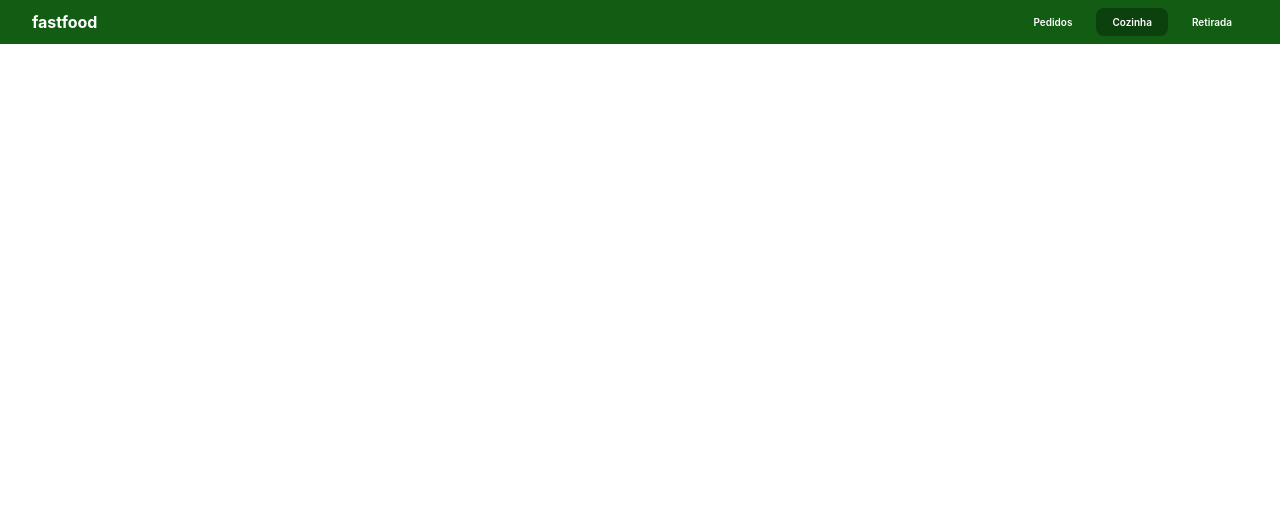
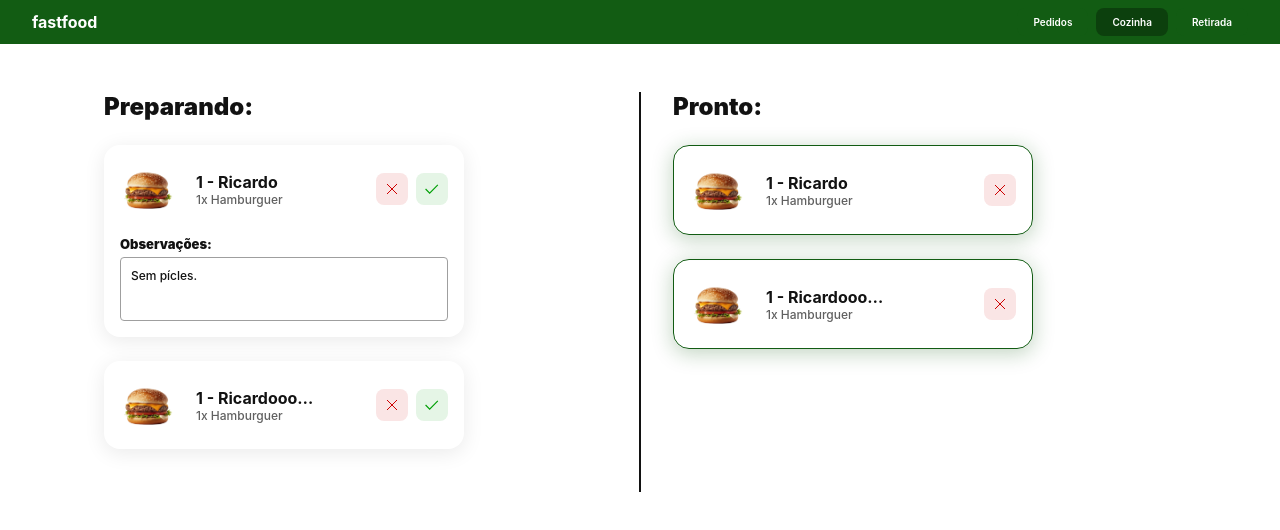
Before and after one commit to Canello/devio-front, a React (Create React App) app: page / in a window 1280 px wide. Both pictures are taken after a click on the element "Cozinha". Shown: the top 530 px of the page. Built offline with nearby package versions, Linux system fonts and the light colour scheme.

Commit message:
feat: add first draft of kitchen route

```diff
--- a/src/components/Button/Button.component.jsx
+++ b/src/components/Button/Button.component.jsx
@@ -1,14 +1,9 @@
 import { PrimaryButton, SecondaryButton } from "./Button.styles";
 
 export const Button = ({ variant = "primary", children, ...otherProps }) => {
-    switch (variant) {
-        case "primary":
-            return <PrimaryButton {...otherProps}>{children}</PrimaryButton>;
-        case "secondary":
-            return (
-                <SecondaryButton {...otherProps}>{children}</SecondaryButton>
-            );
-        default:
-            return <PrimaryButton {...otherProps}>{children}</PrimaryButton>;
+    if (variant === "primary") {
+        return <PrimaryButton {...otherProps}>{children}</PrimaryButton>;
+    } else if (variant === "secondary") {
+        return <SecondaryButton {...otherProps}>{children}</SecondaryButton>;
     }
 };
--- a/src/routes/Kitchen/Kitchen.component.jsx
+++ b/src/routes/Kitchen/Kitchen.component.jsx
@@ -1,5 +1,80 @@
-import { KitchenStyled } from "./Kitchen.styles";
+import { useState } from "react";
+import * as uuid from "uuid";
+import {
+    Divisor,
+    KitchenStyled,
+    List,
+    ListContainer,
+    Title,
+} from "./Kitchen.styles";
+import { Spacer } from "../../components/Spacer/Spacer.component";
+import { OrderCard } from "./subcomponents/OrderCard/OrderCard.component";
+import HamburguerImage from "../../assets/images/category-combos.png";
+import { CATEGORIES } from "../../utils/constants";
+import { Toggle } from "./subcomponents/Toggle/Toggle.component";
+
+const ORDERS = [
+    {
+        id: 1,
+        customerName: "Ricardo",
+        quantity: 1,
+        notes: "Sem pícles.",
+        product: {
+            name: "Hamburguer",
+            description: "200g de carne",
+            price: "30,50",
+            image: HamburguerImage,
+            category: CATEGORIES.combos,
+        },
+    },
+    {
+        id: 1,
+        customerName: "Ricardooooooooooooooooooo",
+        quantity: 1,
+        notes: "",
+        product: {
+            name: "Hamburguer",
+            description: "200g de carne",
+            price: "30,50",
+            image: HamburguerImage,
+            category: CATEGORIES.combos,
+        },
+    },
+];
 
 export const Kitchen = () => {
-    return <KitchenStyled className="page"></KitchenStyled>;
+    const [isShowingPreparingList, setIsShowingPreparingList] = useState(true);
+    const toggle = () => setIsShowingPreparingList(!isShowingPreparingList);
+
+    const [ordersBeingPrepared, setOrdersBeingPrepared] = useState(ORDERS);
+    const [ordersReady, setOrdersReady] = useState(ORDERS);
+
+    const ordersBeingPreparedCards = ordersBeingPrepared.map((order) => (
+        <OrderCard key={uuid.v4()} order={order} />
+    ));
+    const ordersReadyCards = ordersReady.map((order) => (
+        <OrderCard key={uuid.v4()} order={order} isReady={true} />
+    ));
+
+    return (
+        <KitchenStyled className="page">
+            <Toggle
+                isOn={!isShowingPreparingList}
+                labelOn="Pronto"
+                labelOff="Preparando"
+                onClick={toggle}
+            />
+            <ListContainer isShowing={isShowingPreparingList}>
+                <Title>Preparando:</Title>
+                <Spacer y={24} />
+                <List>{ordersBeingPreparedCards}</List>
+            </ListContainer>
+            <Divisor />
+            <ListContainer isShowing={!isShowingPreparingList}>
+                <Title>Pronto:</Title>
+                <Spacer y={24} />
+                <List>{ordersReadyCards}</List>
+            </ListContainer>
+        </KitchenStyled>
+    );
 };
--- a/src/routes/Kitchen/Kitchen.styles.js
+++ b/src/routes/Kitchen/Kitchen.styles.js
@@ -1,3 +1,44 @@
 import styled from "styled-components";
 
-export const KitchenStyled = styled.div``;
+export const KitchenStyled = styled.div`
+    display: flex;
+
+    @media screen and (max-width: 900px) {
+        flex-direction: column;
+    }
+`;
+
+export const ListContainer = styled.div`
+    flex: 1;
+
+    @media screen and (max-width: 900px) {
+        display: ${({ isShowing }) => (isShowing ? "block" : "none")};
+    }
+`;
+
+export const Title = styled.h1`
+    font-size: 24px;
+    font-weight: 900;
+    color: var(--neutral-8);
+`;
+
+export const Divisor = styled.div`
+    width: 1px;
+    height: 400px;
+    margin: 0 32px;
+    border-left: 2px solid var(--neutral-8);
+
+    @media screen and (max-width: 900px) {
+        display: none;
+    }
+`;
+
+export const ReadyContainer = styled.div`
+    flex: 1;
+`;
+
+export const List = styled.div`
+    display: flex;
+    flex-direction: column;
+    gap: 24px;
+`;
--- /dev/null
+++ b/src/routes/Kitchen/subcomponents/IconButton/IconButton.component.jsx
@@ -0,0 +1,24 @@
+import {
+    CancelIcon,
+    CancelIconButton,
+    ConfirmIcon,
+    ConfirmIconButton,
+} from "./IconButton.styles";
+import Cancel from "../../../../assets/icons/cancel.svg";
+import Confirm from "../../../../assets/icons/confirm.svg";
+
+export const IconButton = ({ variant = "confirm" }) => {
+    if (variant === "confirm") {
+        return (
+            <ConfirmIconButton>
+                <ConfirmIcon src={Confirm} />
+            </ConfirmIconButton>
+        );
+    } else if (variant === "cancel") {
+        return (
+            <CancelIconButton>
+                <CancelIcon src={Cancel} />
+            </CancelIconButton>
+        );
+    }
+};
--- /dev/null
+++ b/src/routes/Kitchen/subcomponents/IconButton/IconButton.styles.js
@@ -0,0 +1,31 @@
+import styled from "styled-components";
+
+const BaseIconButton = styled.button`
+    display: flex;
+    justify-content: center;
+    align-items: center;
+    width: 32px;
+    height: 32px;
+    border-radius: 8px;
+    transition: opacity 150ms linear;
+
+    &:hover {
+        opacity: 0.6;
+    }
+`;
+
+export const ConfirmIconButton = styled(BaseIconButton)`
+    background-color: var(--green-3);
+`;
+
+export const CancelIconButton = styled(BaseIconButton)`
+    background-color: var(--red-2);
+`;
+
+export const ConfirmIcon = styled.img`
+    height: 14px;
+`;
+
+export const CancelIcon = styled.img`
+    height: 12px;
+`;
--- /dev/null
+++ b/src/routes/Kitchen/subcomponents/OrderCard/OrderCard.component.jsx
@@ -0,0 +1,49 @@
+import {
+    ButtonsContainer,
+    CustomerName,
+    InfoContainer,
+    OrderContent,
+    OrderCardStyled,
+    ProductImage,
+    TextContainer,
+    NotesContainer,
+    NotesTitle,
+    Notes,
+    MainContainer,
+} from "./OrderCard.styles";
+import { IconButton } from "../IconButton/IconButton.component";
+import { Spacer } from "../../../../components/Spacer/Spacer.component";
+
+export const OrderCard = ({ order, isReady = false }) => {
+    const { product, id, quantity, customerName, notes } = order;
+
+    return (
+        <OrderCardStyled isReady={isReady}>
+            <MainContainer>
+                <InfoContainer>
+                    <ProductImage src={product.image} />
+                    <TextContainer>
+                        <CustomerName>{id + " - " + customerName}</CustomerName>
+                        <OrderContent>
+                            {quantity + "x " + product.name}
+                        </OrderContent>
+                    </TextContainer>
+                </InfoContainer>
+                <ButtonsContainer>
+                    <IconButton variant="cancel" />
+                    {isReady ? null : <IconButton variant="confirm" />}
+                </ButtonsContainer>
+            </MainContainer>
+            {notes && !isReady ? (
+                <>
+                    <Spacer y={16} />
+                    <NotesContainer>
+                        <NotesTitle>Observações:</NotesTitle>
+                        <Spacer y={4} />
+                        <Notes>{notes}</Notes>
+                    </NotesContainer>
+                </>
+            ) : null}
+        </OrderCardStyled>
+    );
+};
--- /dev/null
+++ b/src/routes/Kitchen/subcomponents/OrderCard/OrderCard.styles.js
@@ -0,0 +1,94 @@
+import styled from "styled-components";
+
+export const OrderCardStyled = styled.div`
+    display: flex;
+    flex-direction: column;
+    justify-content: center;
+    width: 100%;
+    max-width: 360px;
+    padding: 16px;
+    border-radius: 16px;
+    border: ${({ isReady }) => (isReady ? "1px solid var(--green-2)" : "none")};
+    box-shadow: ${({ isReady }) =>
+        isReady
+            ? "0px 4px 20px 1px rgba(18,92,19, 0.25)"
+            : "0px 4px 20px 1px rgba(0, 0, 0, 0.08)"};
+`;
+
+export const MainContainer = styled.div`
+    display: flex;
+    justify-content: space-between;
+    align-items: center;
+    flex-shrink: 0;
+
+    @media screen and (max-width: 576px) {
+        flex-direction: column-reverse;
+        align-items: flex-start;
+        gap: 16px;
+    }
+`;
+
+export const InfoContainer = styled.div`
+    display: flex;
+    justify-content: center;
+    align-items: center;
+    flex-shrink: 0;
+    gap: 20px;
+`;
+
+export const ProductImage = styled.img`
+    height: 56px;
+`;
+
+export const TextContainer = styled.div`
+    display: flex;
+    flex-direction: column;
+    flex-shrink: 1;
+    max-width: 120px;
+`;
+
+const Text = styled.span`
+    white-space: nowrap;
+    overflow: hidden;
+    text-overflow: ellipsis;
+`;
+
+export const CustomerName = styled(Text)`
+    font-size: 16px;
+    font-weight: 700;
+    color: var(--neutral-8);
+`;
+
+export const OrderContent = styled(Text)`
+    font-size: 12px;
+    font-weight: 500;
+    color: var(--neutral-6);
+`;
+
+export const ButtonsContainer = styled.div`
+    display: flex;
+    justify-content: flex-end;
+    gap: 8px;
+
+    @media screen and (max-width: 576px) {
+        align-self: flex-end;
+    }
+`;
+
+export const NotesContainer = styled.div``;
+
+export const NotesTitle = styled.span`
+    font-size: 13px;
+    font-weight: 900;
+    color: var(--neutral-8);
+`;
+
+export const Notes = styled.div`
+    min-height: 64px;
+    padding: 10px;
+    border: 1px solid var(--neutral-5);
+    border-radius: 4px;
+    font-size: 12px;
+    font-weight: 500;
+    color: var(--neutral-8);
+`;
--- /dev/null
+++ b/src/routes/Kitchen/subcomponents/Toggle/Toggle.component.jsx
@@ -0,0 +1,23 @@
+import { Highlight, Side, ToggleStyled } from "./Toggle.styles";
+
+export const Toggle = ({
+    isOn = false,
+    labelOn,
+    labelOff,
+    onClick = () => {},
+    onClickOn = () => {},
+    onClickOff = () => {},
+    ...otherProps
+}) => {
+    return (
+        <ToggleStyled onClick={onClick} {...otherProps}>
+            <Highlight isRightSide={isOn} />
+            <Side isActive={!isOn} onClick={onClickOff}>
+                {labelOff}
+            </Side>
+            <Side isActive={isOn} onClick={onClickOn}>
+                {labelOn}
+            </Side>
+        </ToggleStyled>
+    );
+};
--- /dev/null
+++ b/src/routes/Kitchen/subcomponents/Toggle/Toggle.styles.js
@@ -0,0 +1,47 @@
+import styled from "styled-components";
+
+export const ToggleStyled = styled.div`
+    position: relative;
+    display: flex;
+    justify-content: space-between;
+    align-items: center;
+    height: 40px;
+    max-width: 280px;
+    margin-bottom: 48px;
+    border-radius: 16px;
+    background-color: var(--green-3);
+    font-size: 16px;
+    font-weight: 700;
+    text-align: center;
+
+    @media screen and (min-width: 900px) {
+        display: none;
+    }
+`;
+
+export const Side = styled.div`
+    display: flex;
+    justify-content: center;
+    align-items: center;
+    flex: 1;
+    height: 100%;
+    color: ${({ isActive }) =>
+        isActive ? "var(--neutral-1)" : "var(--green-2);"};
+    z-index: 9;
+    transition: color 150ms linear;
+
+    &:hover {
+        cursor: pointer;
+        opacity: 0.7;
+    }
+`;
+
+export const Highlight = styled.div`
+    position: absolute;
+    height: 100%;
+    width: 50%;
+    border-radius: 16px;
+    background-color: var(--green-2);
+    left: ${({ isRightSide }) => (isRightSide ? "50%" : "0")};
+    transition: left 150ms linear;
+`;
```
Also changed, not shown: src/assets/icons/cancel.svg (added), src/assets/icons/confirm.svg (added).
